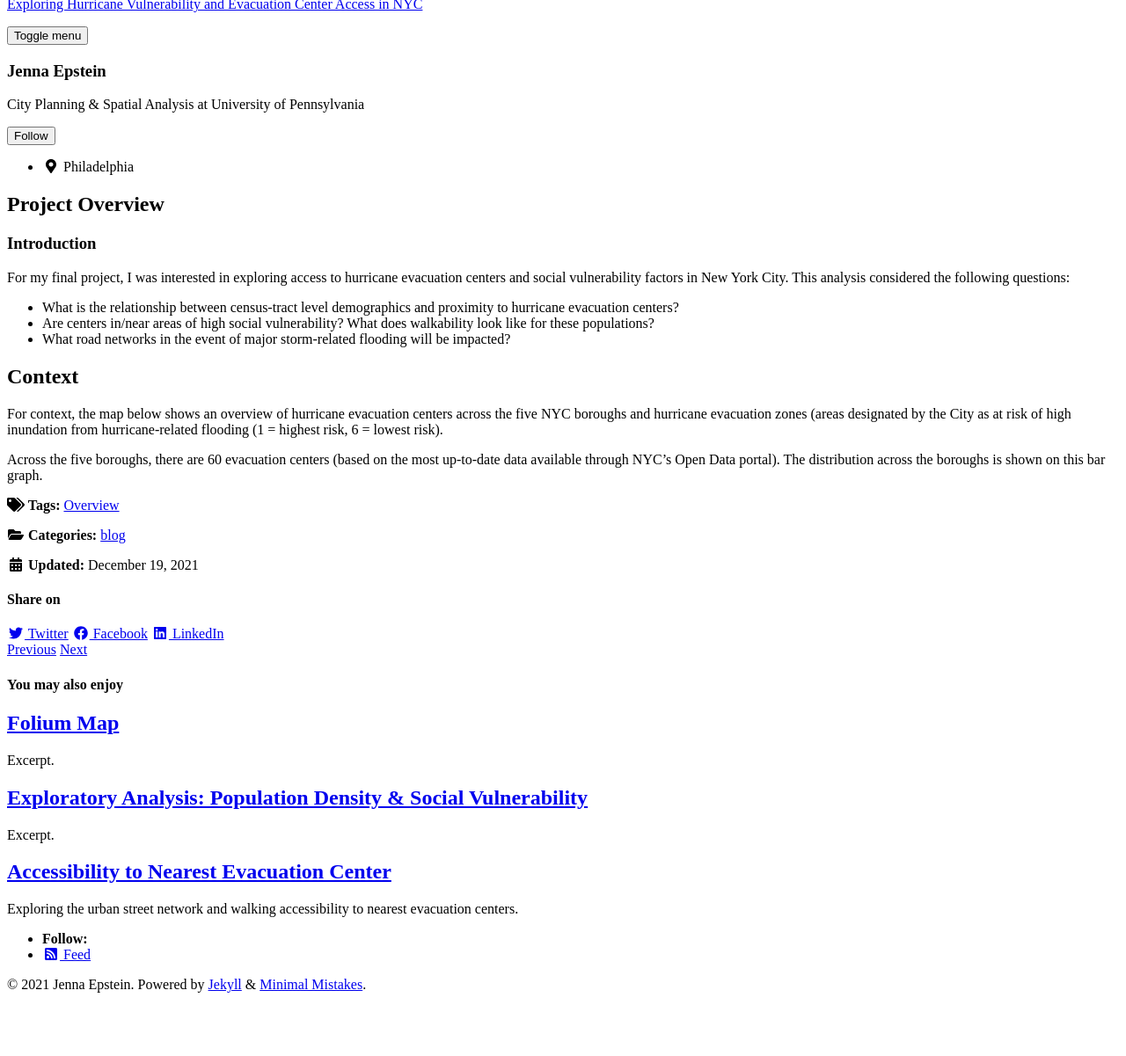
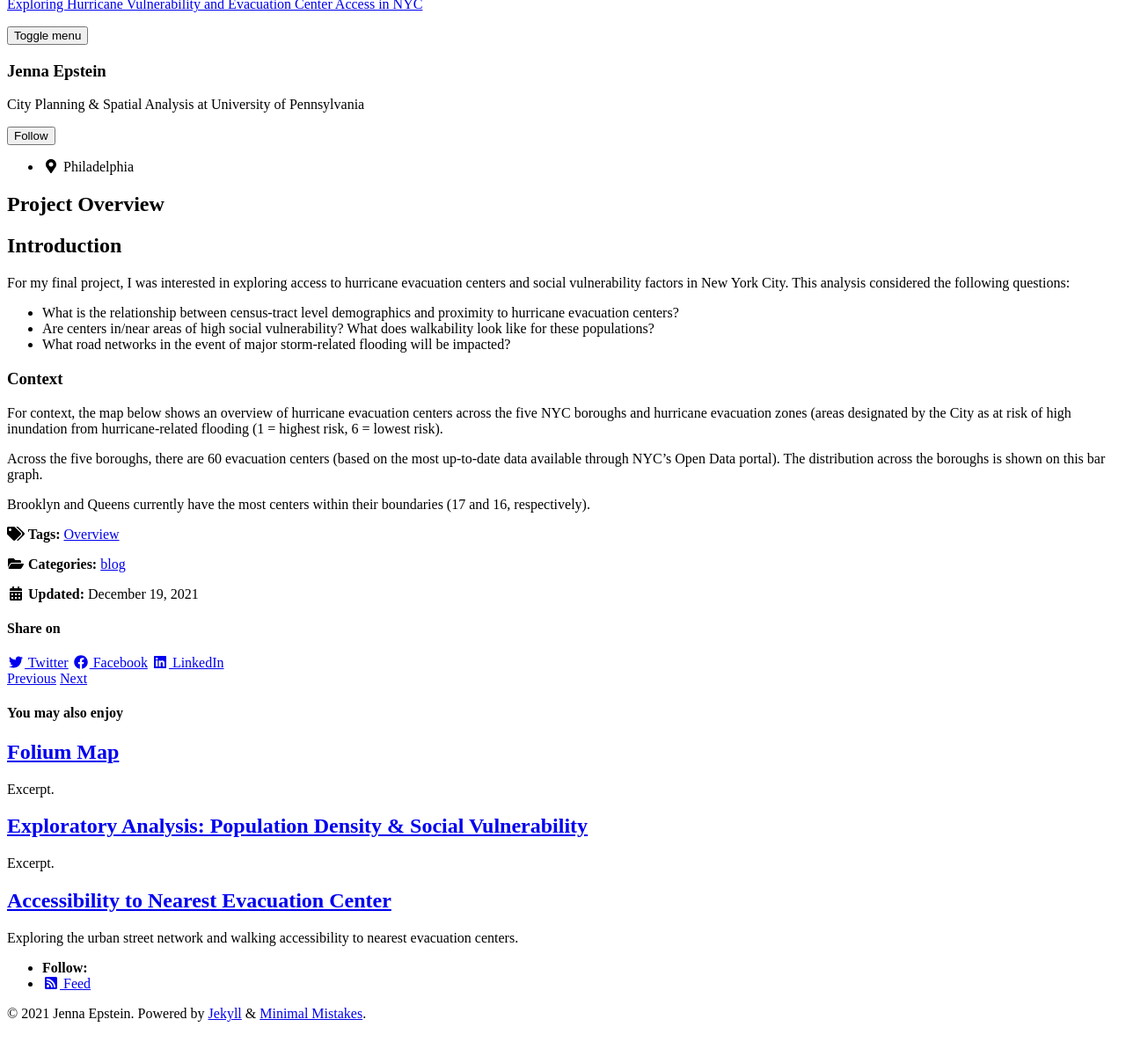
Before and after one commit to jennaepstein/MUSA550-finalproject, a Jekyll site: the page built from _posts/2021-12-19-overview.md, in a window 1280 px wide, cut to the strip 112-1344 px from the top of the page. Shown: the top 1201 px of the strip at 88% size. Built offline with Jekyll 4.4.1, drawn with Linux system fonts in a browser that asks for light colours; cached includes are drawn as plain includes; nearby versions of some CDN libraries.

Commit message:
Update 2021-12-19-overview.md

```diff
--- a/_posts/2021-12-19-overview.md
+++ b/_posts/2021-12-19-overview.md
@@ -11,7 +11,7 @@
   boros_hurricane_evac_centers_plot: ["charts/boros_hurricane_evac_centers_plot.html", "800", "800"] # second argument is the height
 classes: wide
 ---
-# Introduction
+## Introduction
 
 For my final project, I was interested in exploring access to hurricane evacuation centers and social vulnerability factors in New York City. This analysis
 considered the following questions:
@@ -20,10 +20,12 @@
 * Are centers in/near areas of high social vulnerability? What does walkability look like for these populations?
 * What road networks in the event of major storm-related flooding will be impacted?
 
-## Context
+### Context
 
 For context, the map below shows an overview of hurricane evacuation centers across the five NYC boroughs and hurricane evacuation zones (areas designated by the City as at risk of high inundation from hurricane-related flooding (1 = highest risk, 6 = lowest risk).
 <div id="zones_centers_map"></div>
 
 Across the five boroughs, there are 60 evacuation centers (based on the most up-to-date data available through NYC's Open Data portal). The distribution across the boroughs is shown on this bar graph.
 <div id="boros_hurricane_evac_centers_plot"></div>
+
+Brooklyn and Queens currently have the most centers within their boundaries (17 and 16, respectively).
```
